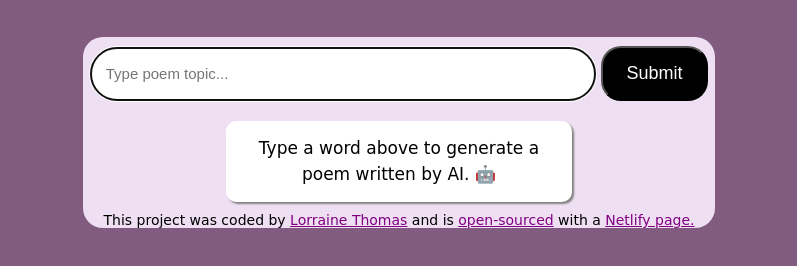
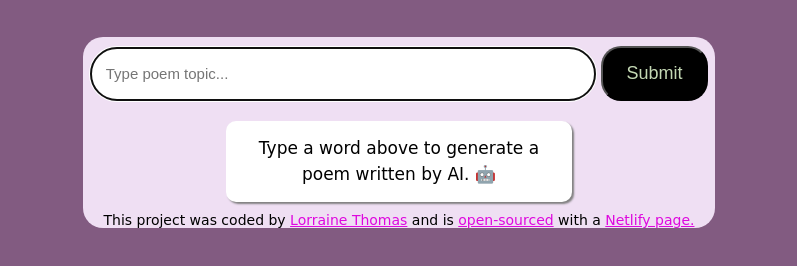
Before and after one commit to lorraineathomas/poem-generator, a plain HTML site: page index.html in a window 1280 px wide. Shown: the part 104-370 px from the top of the page, without its empty margins (241-1038 px from the left). Drawn offline with nearby package versions, Linux system fonts and the light colour scheme; a web font is replaced by a local one.

Commit message:
css color edits

```diff
--- a/src/styles.css
+++ b/src/styles.css
@@ -44,7 +44,7 @@ main {
     padding: 15px;
     border-radius: 20px;
     background: black;
-    color: white;
+    color: rgb(196, 216, 180);
     width: 17%;
     font-size: 18px;
 }
@@ -67,5 +67,5 @@ footer {
 }
 
 a {
-    color: purple;
+    color: rgb(222, 8, 222);
 }
```
